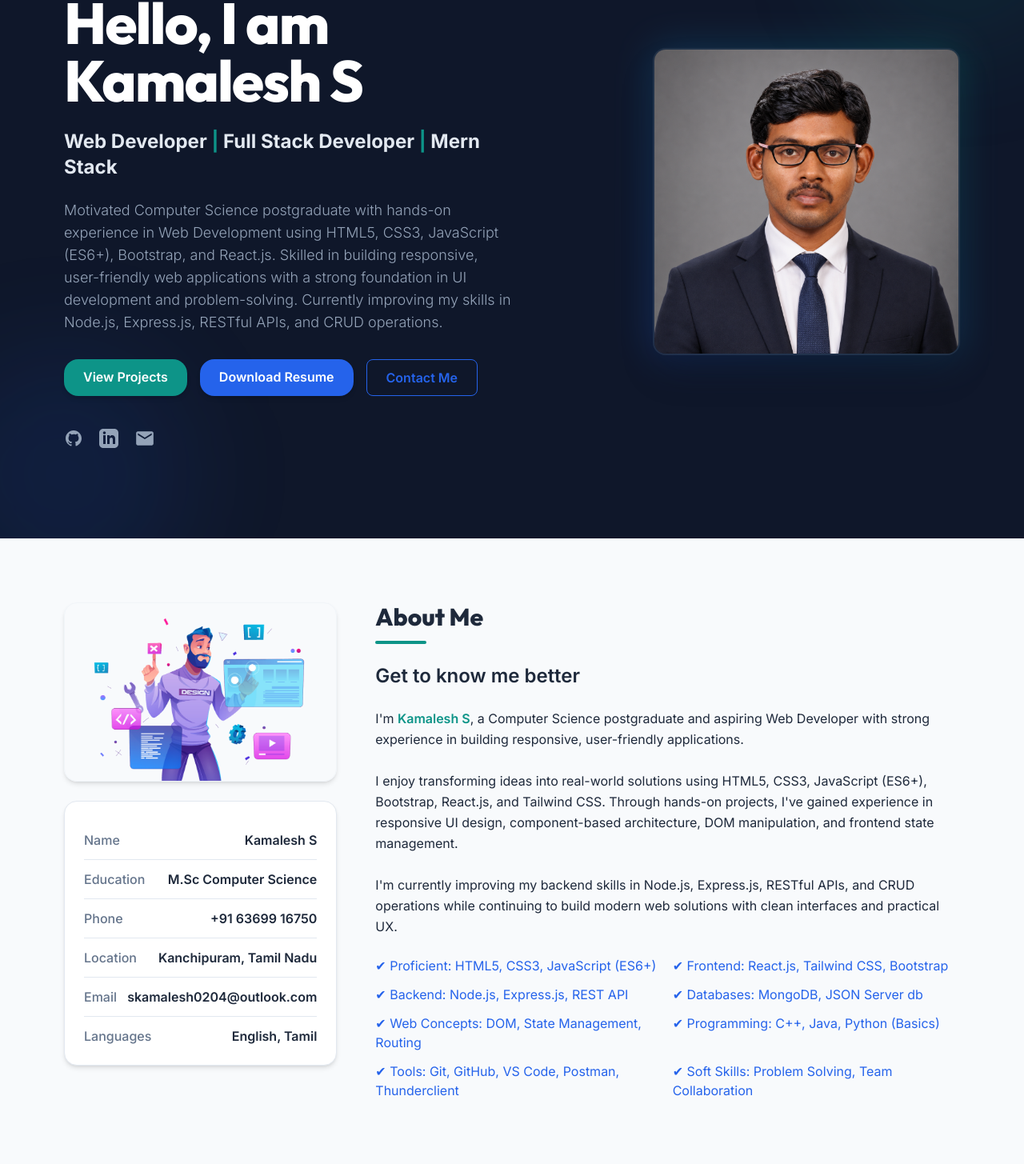
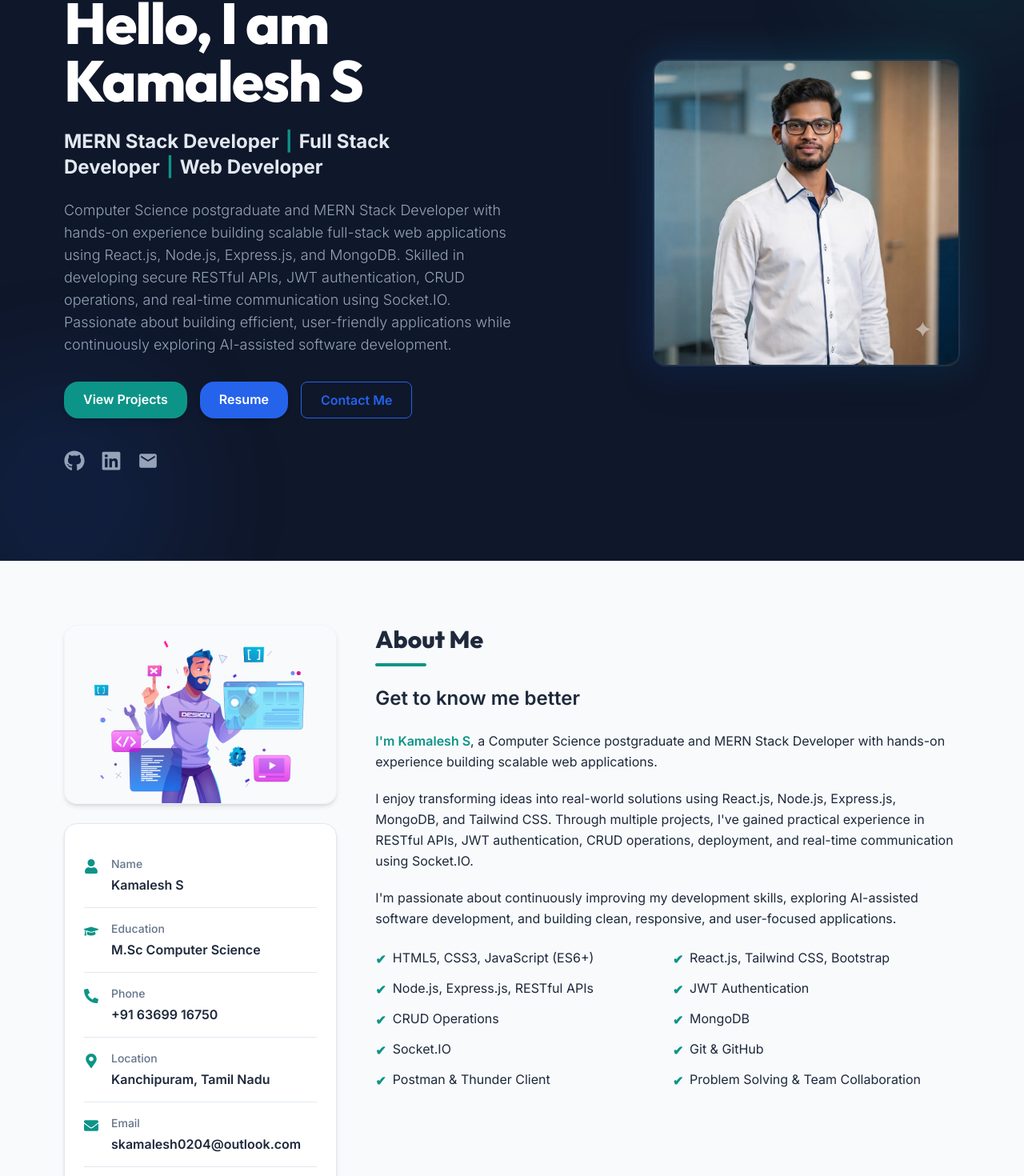
Before and after one commit to kamaleshs-codes/Portfolio, a React (Vite) app: page / in a window 1280 px wide. Shown: the part 234-1704 px from the top of the page at 80% size. Built offline with nearby package versions, Linux system fonts and the light colour scheme.

Commit message:
Reformed Portfolio based on my updated resume

```diff
--- a/src/components/About.jsx
+++ b/src/components/About.jsx
@@ -1,7 +1,75 @@
 import { motion } from "framer-motion";
 import ProfileImg from "../assets/about.png";
+import {
+  FaUser,
+  FaGraduationCap,
+  FaPhoneAlt,
+  FaMapMarkerAlt,
+  FaEnvelope,
+  FaLanguage,
+} from "react-icons/fa";
 
 export default function About() {
+  const aboutContent = {
+    title: "About Me",
+
+    subtitle: "Get to know me better",
+
+    paragraphs: [
+      "I'm a Computer Science postgraduate and MERN Stack Developer with hands-on experience building scalable web applications.",
+
+      "I enjoy transforming ideas into real-world solutions using React.js, Node.js, Express.js, MongoDB, and Tailwind CSS. Through multiple projects, I've gained practical experience in RESTful APIs, JWT authentication, CRUD operations, deployment, and real-time communication using Socket.IO.",
+
+      "I'm passionate about continuously improving my development skills, exploring AI-assisted software development, and building clean, responsive, and user-focused applications.",
+    ],
+  };
+
+  const personalInfo = [
+    {
+      label: "Name",
+      value: "Kamalesh S",
+      icon: FaUser,
+    },
+    {
+      label: "Education",
+      value: "M.Sc Computer Science",
+      icon: FaGraduationCap,
+    },
+    {
+      label: "Phone",
+      value: "+91 63699 16750",
+      icon: FaPhoneAlt,
+    },
+    {
+      label: "Location",
+      value: "Kanchipuram, Tamil Nadu",
+      icon: FaMapMarkerAlt,
+    },
+    {
+      label: "Email",
+      value: "skamalesh0204@outlook.com",
+      icon: FaEnvelope,
+    },
+    {
+      label: "Languages",
+      value: "English, Tamil",
+      icon: FaLanguage,
+    },
+  ];
+
+  const technicalHighlights = [
+    "HTML5, CSS3, JavaScript (ES6+)",
+    "React.js, Tailwind CSS, Bootstrap",
+    "Node.js, Express.js, RESTful APIs",
+    "JWT Authentication",
+    "CRUD Operations",
+    "MongoDB",
+    "Socket.IO",
+    "Git & GitHub",
+    "Postman & Thunder Client",
+    "Problem Solving & Team Collaboration",
+  ];
+
   return (
     <section id='about' className='py-20 px-6 md:px-20 bg-surface'>
       <div className='max-w-6xl mx-auto grid grid-cols-1 md:grid-cols-3 gap-12 items-start'>
@@ -18,47 +86,34 @@ export default function About() {
             className='w-44 h-44 md:w-full md:h-56 rounded-2xl object-cover border border-slate-100 shadow-md'
           />
 
-          {/* Info Card */}
           <div className='w-full bg-white rounded-2xl shadow-md border border-slate-200 p-6'>
-            <div className='flex justify-between py-3 border-b border-slate-200'>
-              <span className='text-slate-500 font-medium'>Name</span>
-              <span className='font-semibold text-textMain'>Kamalesh S</span>
-            </div>
+            {personalInfo.map((info, index) => {
+              const Icon = info.icon;
 
-            <div className='flex justify-between py-3 border-b border-slate-200'>
-              <span className='text-slate-500 font-medium'>Education</span>
-              <span className='font-semibold text-textMain text-right'>
-                M.Sc Computer Science
-              </span>
-            </div>
+              return (
+                <div
+                  key={info.label}
+                  className={`flex items-start gap-4 py-4 ${
+                    index !== personalInfo.length - 1
+                      ? "border-b border-slate-200"
+                      : ""
+                  }`}>
+                  <div className='mt-1 text-accent'>
+                    <Icon size={18} />
+                  </div>
 
-            <div className='flex justify-between py-3 border-b border-slate-200'>
-              <span className='text-slate-500 font-medium'>Phone</span>
-              <span className='font-semibold text-textMain text-right'>
-                +91 63699 16750
-              </span>
-            </div>
+                  <div className='flex-1'>
+                    <p className='text-sm text-slate-500 font-medium'>
+                      {info.label}
+                    </p>
 
-            <div className='flex justify-between py-3 border-b border-slate-200'>
-              <span className='text-slate-500 font-medium'>Location</span>
-              <span className='font-semibold text-textMain text-right'>
-                Kanchipuram, Tamil Nadu
-              </span>
-            </div>
-
-            <div className='flex justify-between py-3 border-b border-slate-200'>
-              <span className='text-slate-500 font-medium'>Email</span>
-              <span className='font-semibold text-textMain text-right break-all'>
-                skamalesh0204@outlook.com
-              </span>
-            </div>
-
-            <div className='flex justify-between pt-3'>
-              <span className='text-slate-500 font-medium'>Languages</span>
-              <span className='font-semibold text-textMain'>
-                English, Tamil
-              </span>
-            </div>
+                    <p className='mt-1 font-semibold text-textMain break-words'>
+                      {info.value}
+                    </p>
+                  </div>
+                </div>
+              );
+            })}
           </div>
         </motion.div>
 
@@ -68,41 +123,44 @@ export default function About() {
           initial={{ opacity: 0, y: 8 }}
           animate={{ opacity: 1, y: 0 }}
           transition={{ duration: 0.6, delay: 0.08 }}>
+          {/* Section Heading */}
           <h2 className='font-outfit font-extrabold text-3xl text-textMain'>
-            About Me
+            {aboutContent.title}
           </h2>
 
           <div className='h-1 w-16 bg-accent rounded mt-3 mb-6'></div>
 
-          <h3 className='text-2xl font-semibold mb-6'>Get to know me better</h3>
+          <h3 className='text-2xl font-semibold mb-6'>
+            {aboutContent.subtitle}
+          </h3>
 
-          <p className='text-slate-800 leading-relaxed mb-6'>
-            I'm <span className='text-accent font-semibold'>Kamalesh S</span>, a
-            Computer Science postgraduate and aspiring Web Developer with strong
-            experience in building responsive, user-friendly applications.
-            <br />
-            <br />
-            I enjoy transforming ideas into real-world solutions using HTML5,
-            CSS3, JavaScript (ES6+), Bootstrap, React.js, and Tailwind CSS.
-            Through hands-on projects, I've gained experience in responsive UI
-            design, component-based architecture, DOM manipulation, and frontend
-            state management.
-            <br />
-            <br />
-            I'm currently improving my backend skills in Node.js, Express.js,
-            RESTful APIs, and CRUD operations while continuing to build modern
-            web solutions with clean interfaces and practical UX.
-          </p>
+          {/* About Description */}
+          <div className='space-y-5 text-slate-800 leading-relaxed mb-6'>
+            {aboutContent.paragraphs.map((paragraph, index) => (
+              <p key={index}>
+                {index === 0 ? (
+                  <>
+                    <span className='text-accent font-semibold'>
+                      I'm Kamalesh S
+                    </span>
+                    {paragraph.replace("I'm", ",")}
+                  </>
+                ) : (
+                  paragraph
+                )}
+              </p>
+            ))}
+          </div>
 
-          <ul className='grid grid-cols-1 sm:grid-cols-2 gap-3 text-primary'>
-            <li>✔ Proficient: HTML5, CSS3, JavaScript (ES6+)</li>
-            <li>✔ Frontend: React.js, Tailwind CSS, Bootstrap</li>
-            <li>✔ Backend: Node.js, Express.js, REST API</li>
-            <li>✔ Databases: MongoDB, JSON Server db</li>
-            <li>✔ Web Concepts: DOM, State Management, Routing</li>
-            <li>✔ Programming: C++, Java, Python (Basics)</li>
-            <li>✔ Tools: Git, GitHub, VS Code, Postman, Thunderclient</li>
-            <li>✔ Soft Skills: Problem Solving, Team Collaboration</li>
+          {/* Technical Highlights */}
+          <ul className='grid grid-cols-1 sm:grid-cols-2 gap-3'>
+            {technicalHighlights.map((skill) => (
+              <li key={skill} className='flex items-start gap-2 text-textMain'>
+                <span className='text-accent font-bold mt-0.5'>✔</span>
+
+                <span>{skill}</span>
+              </li>
+            ))}
           </ul>
         </motion.div>
       </div>
--- a/src/components/Hero.jsx
+++ b/src/components/Hero.jsx
@@ -1,113 +1,164 @@
-import Myprofile from "../assets/Myprofile.png";
 import { motion } from "framer-motion";
+import { FaGithub, FaLinkedin } from "react-icons/fa";
 import { MdEmail } from "react-icons/md";
 
+import profileimg from "../assets/profileimg.png";
+
 export default function Hero() {
+  const heroContent = {
+    status: "Available for Opportunities",
+
+    greeting: "Hello, I am",
+
+    name: "Kamalesh S",
+
+    roles: ["MERN Stack Developer", "Full Stack Developer", "Web Developer"],
+
+    description:
+      "Computer Science postgraduate and MERN Stack Developer with hands-on experience building scalable full-stack web applications using React.js, Node.js, Express.js, and MongoDB. Skilled in developing secure RESTful APIs, JWT authentication, CRUD operations, and real-time communication using Socket.IO. Passionate about building efficient, user-friendly applications while continuously exploring AI-assisted software development.",
+  };
+
+  const buttons = [
+    {
+      label: "View Projects",
+      href: "#project",
+      className: "btn-accent shadow-lg shadow-accent/20",
+    },
+    {
+      label: "Resume",
+      href: "#resume",
+      className:
+        "btn-primary text-sky-400 font-semibold hover:text-blue-700 hover:bg-white",
+    },
+    {
+      label: "Contact Me",
+      href: "#contact",
+      className:
+        "btn-secondary text-white hover:text-secondary border-slate-700 hover:bg-white transition-all",
+    },
+  ];
+
+  const socials = [
+    {
+      icon: FaGithub,
+      href: "https://github.com/kamaleshs-codes",
+      label: "GitHub",
+    },
+    {
+      icon: FaLinkedin,
+      href: "https://linkedin.com/in/kamalesh-s2004",
+      label: "LinkedIn",
+    },
+    {
+      icon: MdEmail,
+      href: "mailto:skamalesh0204@outlook.com",
+      label: "Email",
+    },
+  ];
+
   return (
     <section
       id='home'
       className='relative flex flex-col md:flex-row items-center justify-between px-6 md:px-20 py-20 md:py-28 bg-secondary overflow-hidden'>
-      {/* Decorative background gradients */}
+      {/* Background */}
       <div className='absolute top-0 right-0 w-80 h-80 bg-accent/10 rounded-full blur-3xl -mr-20 -mt-20'></div>
       <div className='absolute bottom-0 left-0 w-80 h-80 bg-primary/10 rounded-full blur-3xl -ml-20 -mb-20'></div>
 
+      {/* Left Content */}
       <motion.div
         className='w-full md:w-1/2 flex flex-col justify-center text-white z-10 space-y-6'
         initial={{ opacity: 0, y: 10 }}
         animate={{ opacity: 1, y: 0 }}
         transition={{ duration: 0.6 }}>
-        <div className='inline-flex items-center space-x-2 bg-slate-800/80 border border-slate-700 px-3 py-1 rounded-full w-fit'>
+        {/* Status */}
+        <div className='inline-flex items-center gap-2 bg-slate-800/80 border border-slate-700 px-3 py-1 rounded-full w-fit'>
           <span className='w-2 h-2 rounded-full bg-accent animate-pulse'></span>
+
           <span className='text-xs font-semibold uppercase tracking-wider text-slate-300'>
-            Available for Opportunities
+            {heroContent.status}
           </span>
         </div>
 
+        {/* Heading */}
+        <div>
           <h1 className='font-outfit font-extrabold text-4xl md:text-7xl tracking-tight leading-tight'>
-          Hello, I am
+            {heroContent.greeting}
             <br />
+
             <span className='bg-clip-text bg-gradient-to-r from-primary-light to-accent'>
-            Kamalesh S
+              {heroContent.name}
             </span>
           </h1>
+        </div>
 
+        {/* Roles */}
         <h2 className='text-xl md:text-2xl font-bold text-slate-200'>
-          Web Developer <span className='text-accent'>|</span> Full Stack
-          Developer <span className='text-accent'>|</span> Mern Stack
+          {heroContent.roles.map((role, index) => (
+            <span key={role}>
+              {role}
+
+              {index !== heroContent.roles.length - 1 && (
+                <span className='text-accent px-2'>|</span>
+              )}
+            </span>
+          ))}
         </h2>
 
+        {/* Description */}
         <p className='text-slate-400 max-w-xl text-base md:text-lg leading-relaxed font-light'>
-          Motivated Computer Science postgraduate with hands-on experience in
-          Web Development using HTML5, CSS3, JavaScript (ES6+), Bootstrap, and
-          React.js. Skilled in building responsive, user-friendly web
-          applications with a strong foundation in UI development and
-          problem-solving. Currently improving my skills in Node.js, Express.js,
-          RESTful APIs, and CRUD operations.
+          {heroContent.description}
         </p>
 
-        {/* Call to Actions */}
+        {/* Buttons */}
         <div className='flex flex-wrap gap-4 pt-2'>
+          {buttons.map((button) => (
             <a
-            href='#project'
-            className='btn-accent text-center shadow-lg shadow-accent/20'>
-            View Projects
+              key={button.label}
+              href={button.href}
+              className={`${button.className} text-center`}>
+              {button.label}
             </a>
-          <a
-            href='#resume'
-            className='btn-primary text-center text-sky-400 font-semibold hover:text-blue-700 hover:bg-white'>
-            Download Resume
-          </a>
-          <a
-            href='#contact'
-            className='btn-secondary text-center text-white hover:text-secondary border-slate-700 hover:bg-white transition-all'>
-            Contact Me
-          </a>
+          ))}
         </div>
 
-        {/* Social Icons */}
-        <div className='flex items-center space-x-5 pt-4'>
+        {/* Social Links */}
+        <div className='flex items-center gap-5 pt-4'>
+          {socials.map((social) => {
+            const Icon = social.icon;
+
+            return (
               <a
-            href='https://github.com/kamaleshs-codes'
-            target='_blank'
-            rel='noopener noreferrer'
-            className='text-slate-400 hover:text-accent transition-colors'
-            aria-label='GitHub Profile'>
-            <svg className='w-6 h-6 fill-current' viewBox='0 0 24 24'>
-              <path d='M12 2C6.477 2 2 6.477 2 12c0 4.42 2.865 8.166 6.839 9.489.5.092.682-.217.682-.482 0-.237-.008-.866-.013-1.7-2.782.603-3.369-1.34-3.369-1.34-.454-1.156-1.11-1.464-1.11-1.464-.908-.62.069-.608.069-.608 1.003.07 1.531 1.03 1.531 1.03.892 1.529 2.341 1.087 2.91.831.092-.646.35-1.086.636-1.336-2.22-.253-4.555-1.11-4.555-4.943 0-1.091.39-1.984 1.029-2.683-.103-.253-.446-1.27.098-2.647 0 0 .84-.269 2.75 1.025A9.564 9.564 0 0112 6.844c.85.004 1.705.115 2.504.337 1.909-1.294 2.747-1.025 2.747-1.025.546 1.377.203 2.394.1 2.647.64.699 1.028 1.592 1.028 2.683 0 3.842-2.339 4.687-4.566 4.935.359.309.678.919.678 1.852 0 1.336-.012 2.415-.012 2.743 0 .267.18.579.688.481C19.137 20.164 22 16.418 22 12c0-5.523-4.477-10-10-10z' />
-            </svg>
+                key={social.label}
+                href={social.href}
+                target={social.href.startsWith("http") ? "_blank" : undefined}
+                rel={
+                  social.href.startsWith("http")
+                    ? "noopener noreferrer"
+                    : undefined
+                }
+                aria-label={social.label}
+                className='text-slate-400 transition-all duration-300 hover:text-accent hover:-translate-y-1'>
+                <Icon size={26} />
               </a>
-          <a
-            href='https://linkedin.com/in/kamalesh-s2004'
-            target='_blank'
-            rel='noopener noreferrer'
-            className='text-slate-400 hover:text-accent transition-colors'
-            aria-label='LinkedIn Profile'>
-            <svg className='w-6 h-6 fill-current' viewBox='0 0 24 24'>
-              <path d='M19 0h-14c-2.761 0-5 2.239-5 5v14c0 2.761 2.239 5 5 5h14c2.762 0 5-2.239 5-5v-14c0-2.761-2.238-5-5-5zm-11 19h-3v-11h3v11zm-1.5-12.268c-.966 0-1.75-.79-1.75-1.764s.784-1.764 1.75-1.764 1.75.79 1.75 1.764-.783 1.764-1.75 1.764zm13.5 12.268h-3v-5.604c0-3.368-4-3.113-4 0v5.604h-3v-11h3v1.765c1.396-2.586 7-2.777 7 2.476v6.759z' />
-            </svg>
-          </a>
-          <a
-            href='mailto:skamalesh0204@outlook.com'
-            className='text-slate-400 hover:text-accent transition-all duration-30'
-            aria-label='Email'>
-            <MdEmail size={26}></MdEmail>
-          </a>
+            );
+          })}
         </div>
       </motion.div>
 
-      {/* Hero Image with stylish visual accents */}
+      {/* Right Image */}
       <motion.div
         className='w-full md:w-1/2 flex justify-center md:justify-end mt-12 md:mt-0 z-10'
         initial={{ opacity: 0, x: 20 }}
         animate={{ opacity: 1, x: 0 }}
         transition={{ duration: 0.7 }}>
         <div className='relative group'>
-          <div className='absolute inset-0 bg-gradient-to-tr from-primary to-accent opacity-30 rounded-2xl blur-xl group-hover:opacity-40 transition-opacity duration-300'></div>
+          <div className='absolute inset-0 rounded-2xl bg-gradient-to-tr from-primary to-accent opacity-30 blur-xl transition-opacity duration-300 group-hover:opacity-40'></div>
+
           <motion.img
+            src={profileimg}
+            alt='Kamalesh S'
+            className='relative w-72 h-72 md:w-96 md:h-96 rounded-2xl object-cover border-2 border-slate-700/50 shadow-2xl'
             whileHover={{ scale: 1.02 }}
-            className='w-72 h-72 md:w-96 md:h-96 rounded-2xl object-cover border-2 border-slate-700/50 relative shadow-2xl transition-transform duration-300'
-            src={Myprofile}
-            alt='Kamalesh S - Developer Avatar'
           />
         </div>
       </motion.div>
--- a/src/components/Resume.jsx
+++ b/src/components/Resume.jsx
@@ -35,8 +35,8 @@ export default function Resume() {
 
           <div className='flex flex-wrap gap-4 pt-2'>
             <a
-              href='/Kamalesh_Resume.pdf'
-              download='Kamalesh_Resume.pdf'
+              href={`${import.meta.env.BASE_URL}resume/Kamalesh_S_Resume.pdf`}
+              download='Kamalesh_S_Resume.pdf'
               className='btn-accent text-center shadow-lg shadow-accent/20 flex items-center justify-center space-x-2'>
               <svg
                 className='w-5 h-5'
@@ -54,7 +54,7 @@ export default function Resume() {
             </a>
 
             <a
-              href='/Kamalesh_Resume.pdf'
+              href={`${import.meta.env.BASE_URL}resume/Kamalesh_S_Resume.pdf`}
               target='_blank'
               rel='noopener noreferrer'
               className='btn-secondary text-center flex items-center justify-center space-x-2'>
--- a/src/components/Skills.jsx
+++ b/src/components/Skills.jsx
@@ -31,7 +31,7 @@ export default function Skills() {
     {
       category: "Backend",
       icon: FaServer,
-      skills: ["Node.js", "Express.js", "REST API"],
+      skills: ["Node.js", "Express.js", "REST API", "JWT Authentication"],
     },
     {
       category: "Web Concepts",
@@ -43,21 +43,22 @@ export default function Skills() {
         "JSON",
         "State Management",
         "Params",
-        "Routes",
+        "Routing",
+        "CRUD operations"
       ],
     },
     {
       category: "Database",
       icon: FaDatabase,
-      skills: ["MongoDB", "JSON Server db"],
+      skills: ["MongoDB", "JSON Server DB", "Mongoose"],
     },
     {
-      category: "Programming Languages",
+      category: "Programming Languages-Basics",
       icon: FaCode,
-      skills: ["C++", "Java", "Python (Basics)"],
+      skills: ["C++", "Java", "Python"],
     },
     {
-      category: "Tools",
+      category: "Tools & Platforms",
       icon: FaTools,
       skills: [
         "Git",
@@ -66,6 +67,8 @@ export default function Skills() {
         "Thunderclient",
         "Chrome Dev Tools",
         "Postman",
+        "Render",
+        "MongoDB Atlas",
         "MS Excel",
         "Office Tools",
       ],
```
Also changed, not shown: src/components/Project.jsx (+7 -7 lines), src/assets/profileimg.png (added), 1 other file (tests, documents, lock files or other folders). Lines whose indentation alone changed are shown as unchanged.
